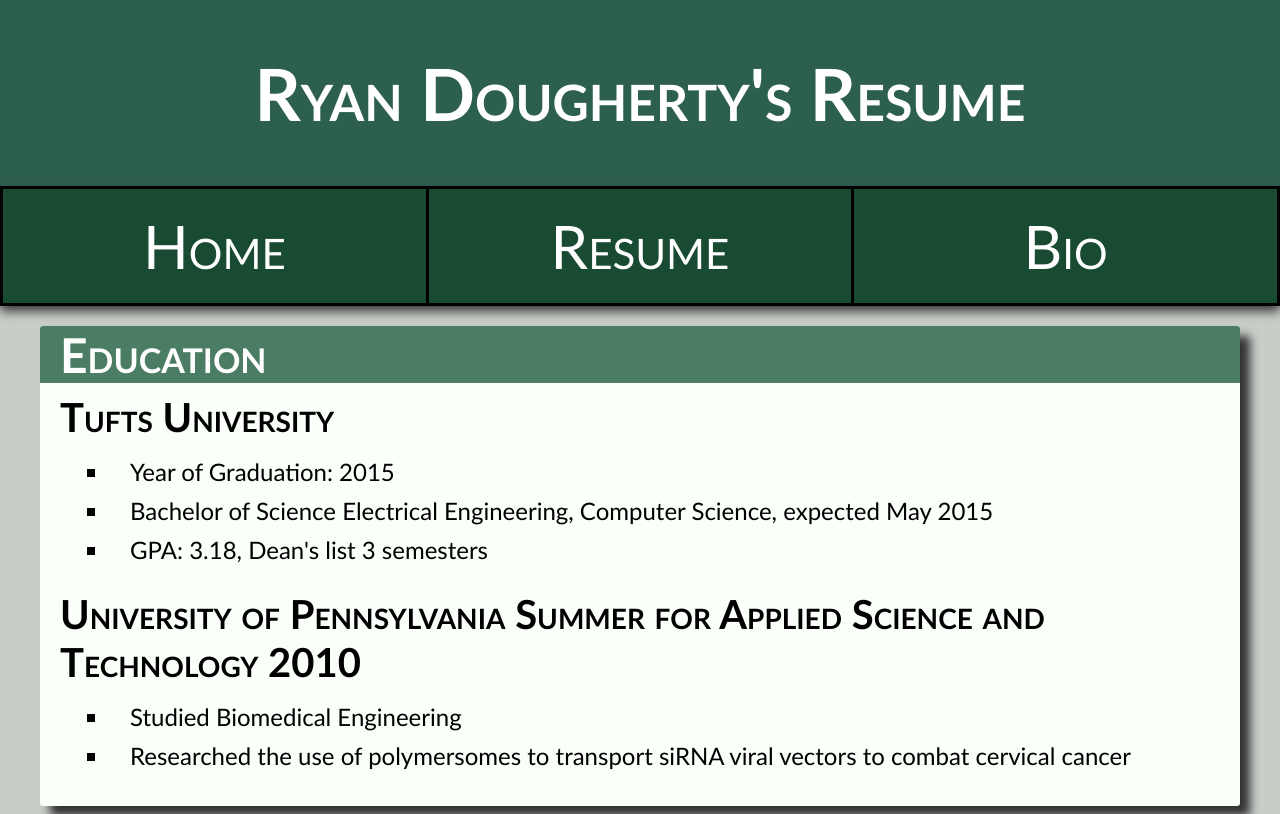
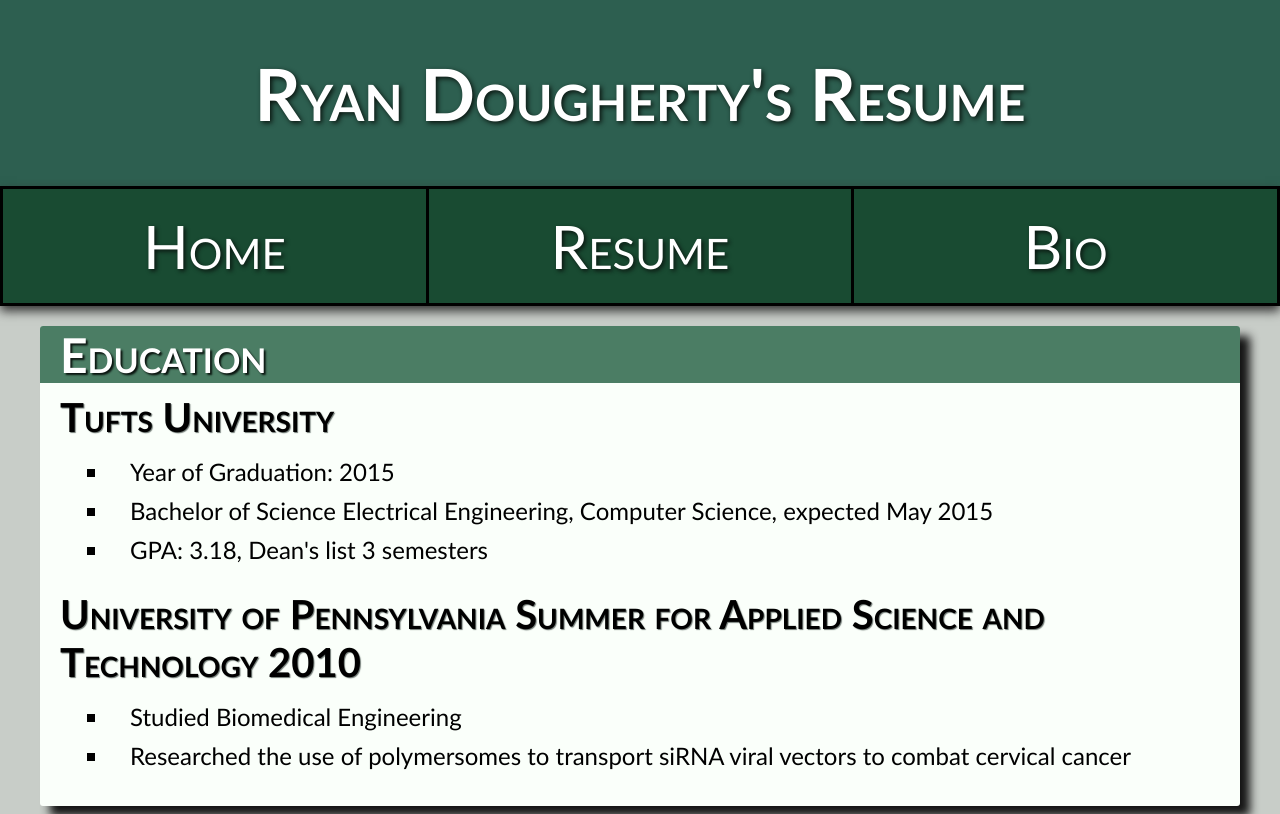
Before and after one commit to ryand626/ryand626.github.io, a plain HTML site: page resume.html in a window 1280 px wide. Shown: the top 814 px of the page. Drawn offline with Linux system fonts and the light colour scheme.

Commit message:
NOW IN 3D
added depth to much of the text

```diff
--- a/index.css
+++ b/index.css
@@ -14,6 +14,7 @@
 	font-variant: small-caps;
 
 	background-color: rgb(45,95,80);
+	text-shadow:2px 2px 5px rgb(10,20,15);
 
 	padding: 50px;
 	margin: 0px;
@@ -23,8 +24,10 @@
 h2{
 	font-size: 48px;
 	font-variant: small-caps;
+	color: white;
+
 	background-color: rgba(75,125,100,1);
-	color: white;
+	text-shadow:2px 2px 2px rgb(10,20,15);
 
 	margin: 0px;
 	margin-bottom: 0px;
@@ -33,13 +36,13 @@
 
 	border-top-left-radius: 3px;
 	border-top-right-radius: 3px;
-
-
 }
 
 h3{
 	font-size: 40px;
 	font-variant:  small-caps;
+
+	text-shadow:1px 1px 1px rgb(110,120,115);
 
 	margin: 10px;
 	margin-left: 20px;
@@ -97,7 +100,7 @@
 	padding: 0px;
 	padding-bottom: 10px;
 
-	box-shadow: 10px 10px 10px rgb(50,50,50);
+	box-shadow: 10px 10px 10px rgb(20,20,20);
 	border-radius: 3px;
 }
 
@@ -105,6 +108,7 @@
 	text-align: center;
 	font-size: 10px;
 	vertical-align: middle;
+
 	background-color: rgb(100,105,100);
 
 	padding: 20px;
@@ -130,7 +134,6 @@
 
 	width: 33%;
 
-
 	border-color: black;
 	border-radius: 5px;
 	border-style: solid;
@@ -149,13 +152,15 @@
 	font-variant: small-caps;
 	font-size: 60px;
 
+	text-shadow:2px 2px 4px rgb(10,20,15);
+
 	padding-bottom: 20px;
 	padding-top: 20px;
 }
 a:hover{
 	color: rgb(100,150,125);
 
-	background-color: white;
+	background-color: rgb(200,255,225);
 }
 
 img{
```
Also changed, not shown: README.md.
